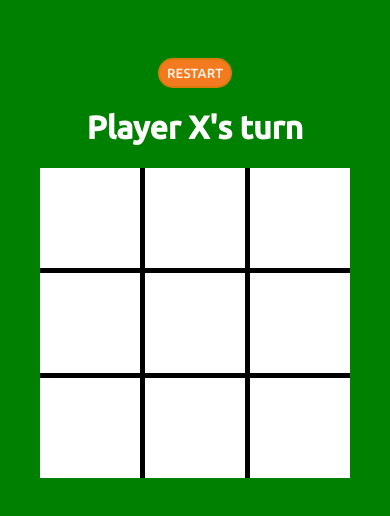
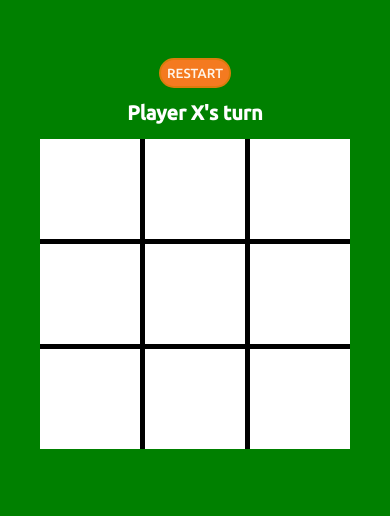
Before and after one commit to TommmyKelly/tic-tac-toe, a plain HTML site: page index.html in a window 390 px wide. Drawn offline with Linux system fonts and the light colour scheme.

Commit message:
Update style.css

```diff
--- a/style.css
+++ b/style.css
@@ -51,7 +51,7 @@ background: url('x.png');
 }
 
 button {
-    width: 25%;
+/*     width: 25%; */
     height: 30px;
     color: #fef4e9;
     border: solid 2px #da7c0c;
@@ -90,6 +90,11 @@ button:hover{
         width: 100px;
         height: 100px;
     }
+#player {
+    color: white;
+    font-size: 20px;
+}
+
     .playerx{
        background-size: contain;
 
```
